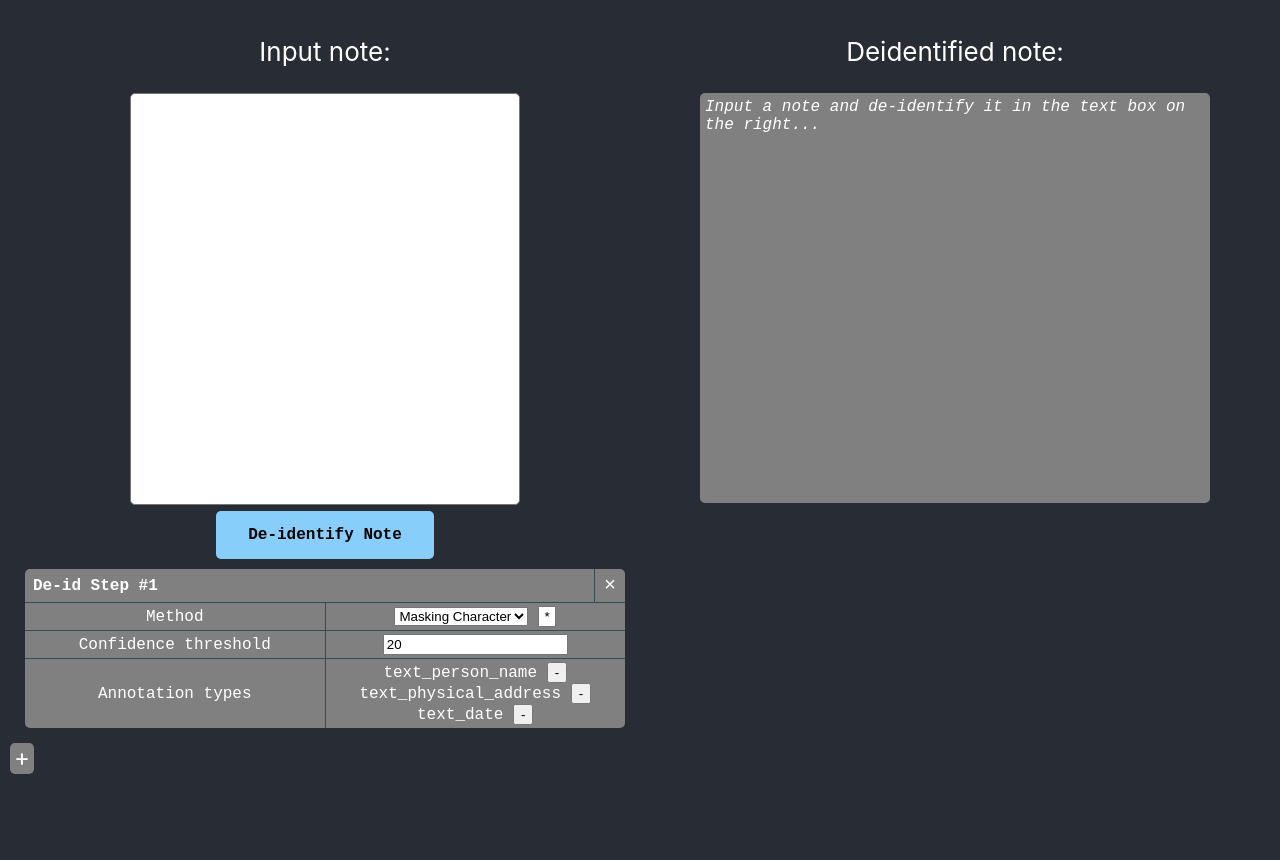
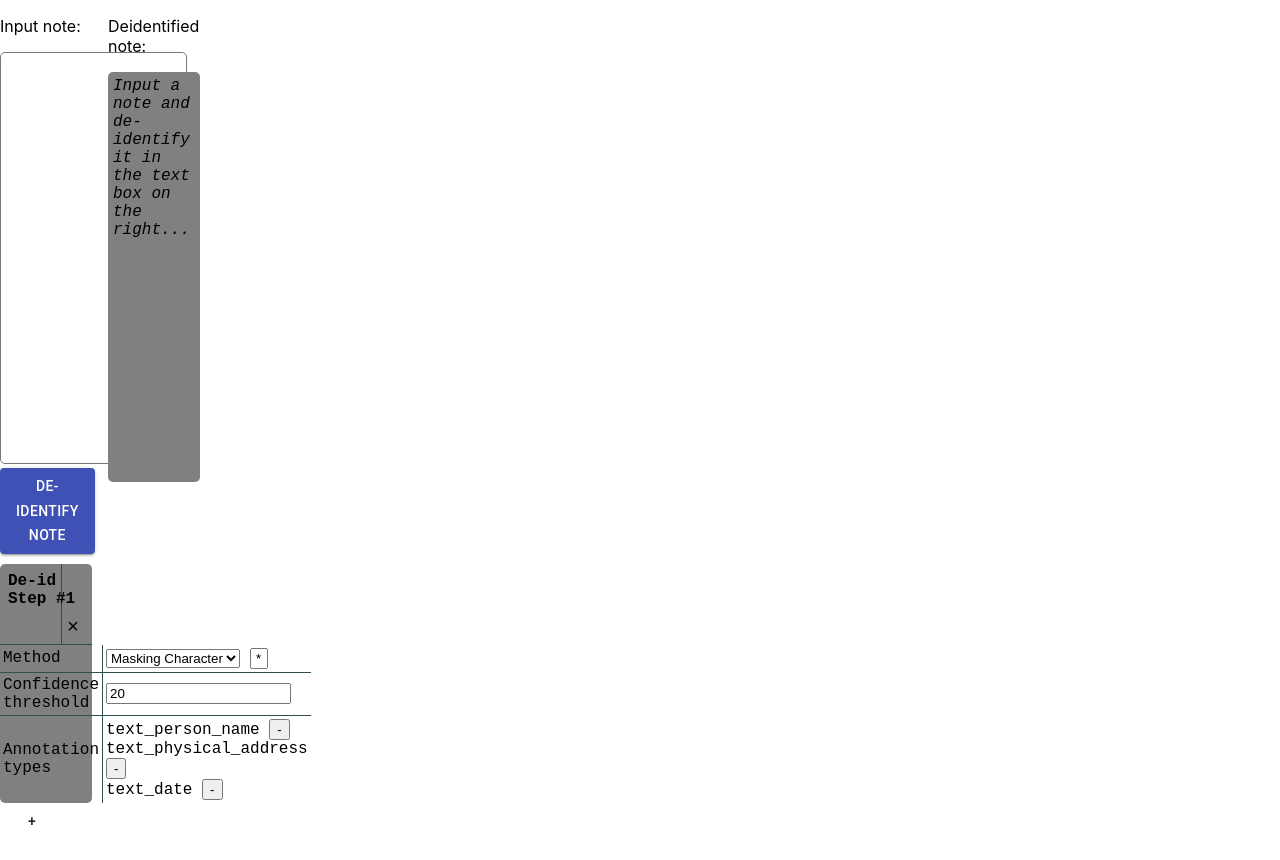
Before and after one commit to nlpsandbox/phi-deidentifier-example, a React (Create React App) app in the folder client/: page / in a window 1280 px wide. Built offline with nearby package versions, Linux system fonts and the light colour scheme.

Commit message:
Start Migrating to Material-UI

```diff
--- a/client/src/components/App.js
+++ b/client/src/components/App.js
@@ -5,8 +5,17 @@ import React from 'react';
 import { Configuration } from '../runtime';
 import { DeidentifiedText, deidentificationStates } from './DeidentifiedText';
 import { DeidentificationConfigForm } from './DeidentificationConfigForm';
+import { withStyles } from '@material-ui/core/styles';
+import Button from '@material-ui/core/Button';
+import Grid from '@material-ui/core/Grid';
 
 const deidentifiedNotesApi = new DeidentifiedNotesApi(new Configuration({basePath: "http://localhost:8080/api/v1"})) // FIXME: Figure out how to handle hostname
+
+const styles = {
+  root: {
+    flexGrow: 1,
+  },
+};
 
 class App extends React.Component {
   constructor(props) {
@@ -93,13 +102,16 @@ class App extends React.Component {
   }
 
   render() {
+    const { classes } = this.props;
+
     return (
-    <div className="App">
-      <div className="left">
+    <div className={classes.root}>
+      <Grid container spacing={2}>
+        <Grid item xs={1}>
           <p>Input note:</p>
           <textarea onChange={this.handleTextAreaChange} value={this.state.originalNoteText} />
           <br />
-        <button className="deidentify-button" onClick={this.deidentifyNote}>De-identify Note</button>
+          <Button variant="contained" color="primary" onClick={this.deidentifyNote}>De-identify Note</Button>
           <br />
           {
             this.state.deidentificationConfigs.map((deidConfig, index) =>
@@ -112,15 +124,16 @@ class App extends React.Component {
               />
             )
           }
-        <div className="deid-config-add" onClick={this.addDeidConfig}>&#x002B;</div>
-      </div>
-      <div className="right">
+          <Button onClick={this.addDeidConfig}>&#x002B;</Button>
+        </Grid>
+        <Grid item xs={1}>
           <p>Deidentified note:</p>
           <DeidentifiedText text={this.state.deidentifiedNoteText} />
-      </div>
+        </Grid>
+      </Grid>
     </div>
     );
   }
 }
 
-export default App;
+export default withStyles(styles)(App);
```
Lines whose indentation alone changed are shown as unchanged.
